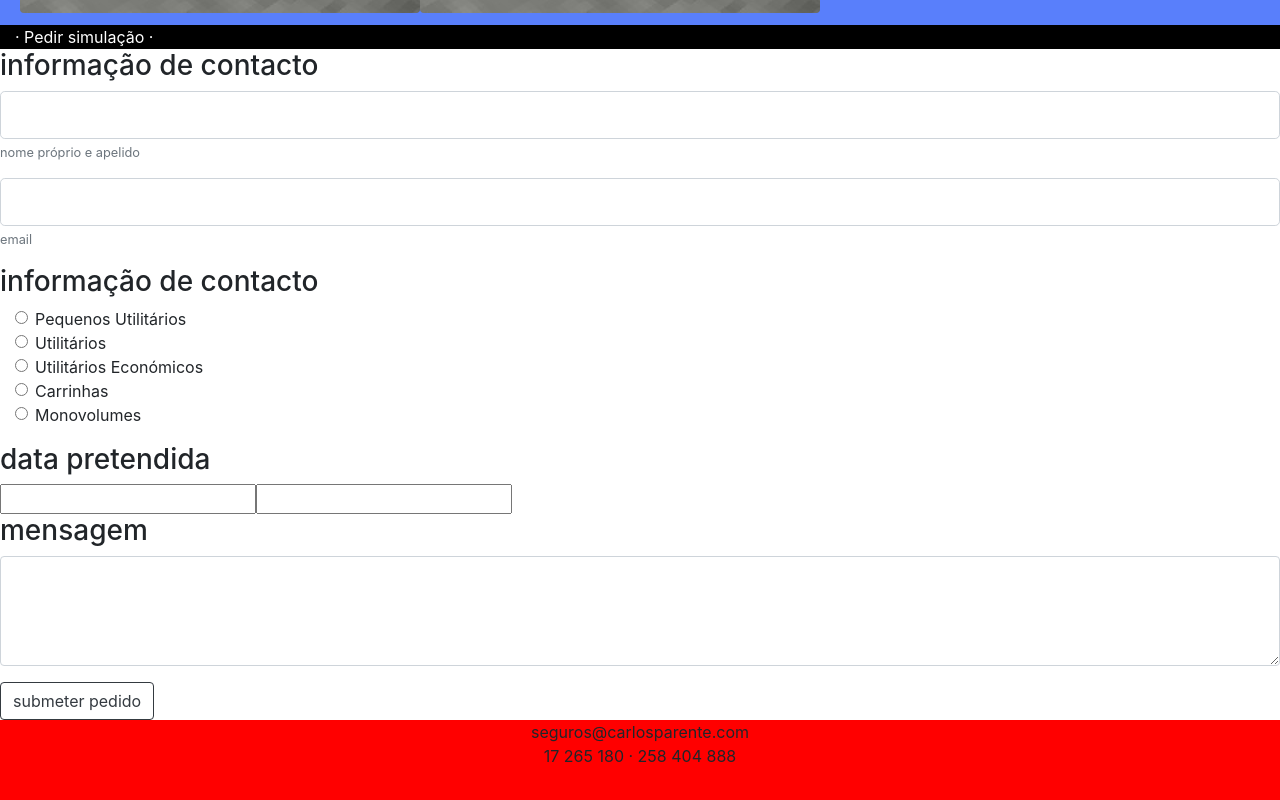
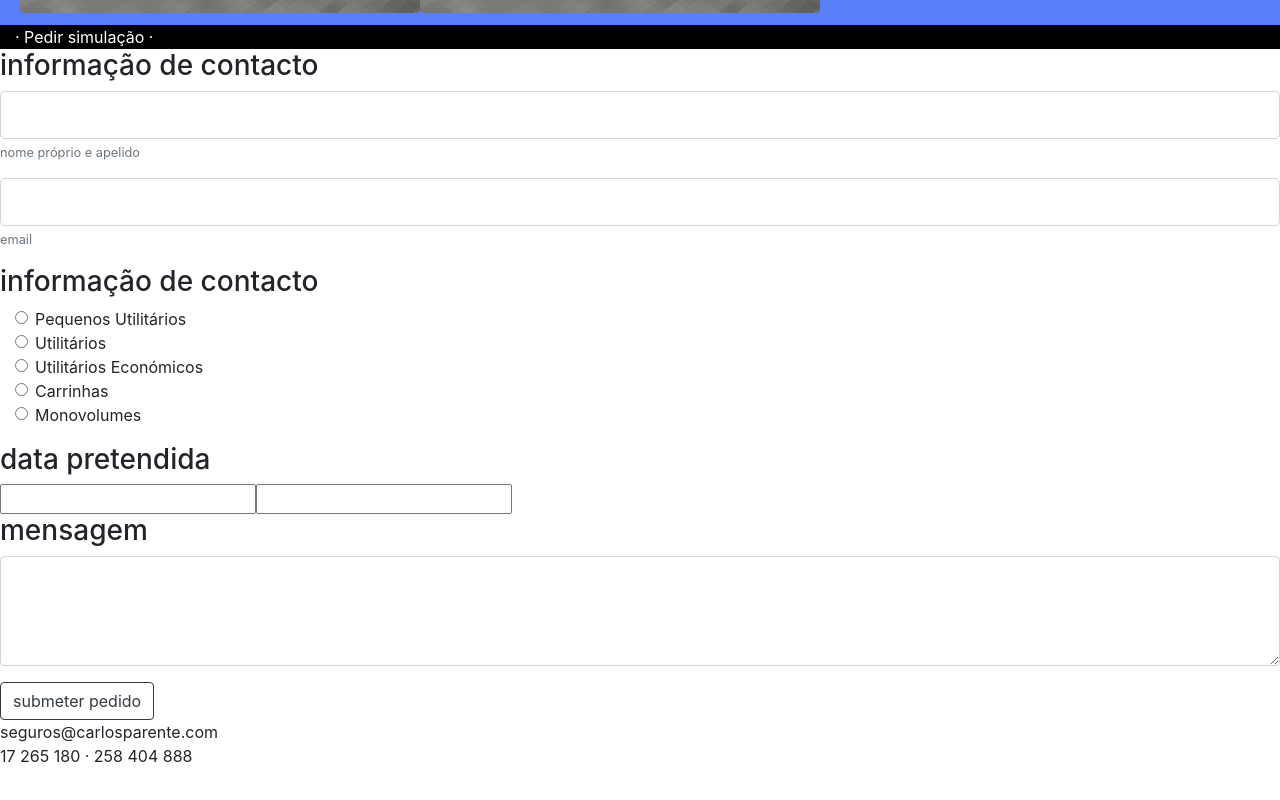
Before and after one commit to lmagoncalo/seguros-parente, a React (Create React App) app: page / in a window 1280 px wide. Shown: the part 2555-3355 px from the top of the page. After the commit the page ends 3323 px from the top, so only its background shows below. Built offline with nearby package versions, Linux system fonts and the light colour scheme.

Commit message:
Remove css

```diff
--- a/src/Components/Class/Class.js
+++ b/src/Components/Class/Class.js
@@ -1,5 +1,4 @@
 import React, { Component } from 'react';
-import './Class.css';
 import {Image} from "react-bootstrap";
 import car from './car.jpg'
 
--- a/src/Components/Classes/Classes.js
+++ b/src/Components/Classes/Classes.js
@@ -1,5 +1,4 @@
 import React, { Component } from 'react';
-import './Classes.css';
 import Title from "../Title/Title";
 import {getClasses} from "../../Utils";
 import Class from '../Class/Class'
--- a/src/Components/Footer/Footer.css
+++ /dev/null
@@ -1,9 +0,0 @@
-
-.menuFooter {
-    height: 200px;
-    /*background: getColor();*/
-    background: red;
-    text-align: center;
-    display: block;
-    align-items: center;
-}
--- a/src/Components/Footer/Footer.js
+++ b/src/Components/Footer/Footer.js
@@ -1,5 +1,4 @@
 import React, { Component } from 'react';
-import './Footer.css';
 import {getColor} from "../../Colors";
 
 class Footer extends Component {
--- a/src/Components/Home/Home.js
+++ b/src/Components/Home/Home.js
@@ -1,5 +1,4 @@
 import React, { Component } from 'react';
-import './Home.css';
 import {Container, Row} from "react-bootstrap";
 
 class Home extends Component {
--- a/src/Components/Simulation/Simulation.js
+++ b/src/Components/Simulation/Simulation.js
@@ -1,5 +1,4 @@
 import React, { Component } from 'react';
-import './Simulation.css';
 import "react-datepicker/dist/react-datepicker.css";
 import Title from "../Title/Title";
 import {Form, Button, Col, Alert} from "react-bootstrap";
--- a/src/Components/Title/Title.js
+++ b/src/Components/Title/Title.js
@@ -1,5 +1,4 @@
 import React, { Component } from 'react';
-import './Title.css';
 import {Container, Row, Col} from "react-bootstrap";
 
 class Title extends Component{
```
Also changed, not shown: src/Components/Class/Class.css (deleted), src/Components/Classes/Classes.css (deleted), src/Components/Home/Home.css (deleted), src/Components/Simulation/Simulation.css (deleted), src/Components/Title/Title.css (deleted).
